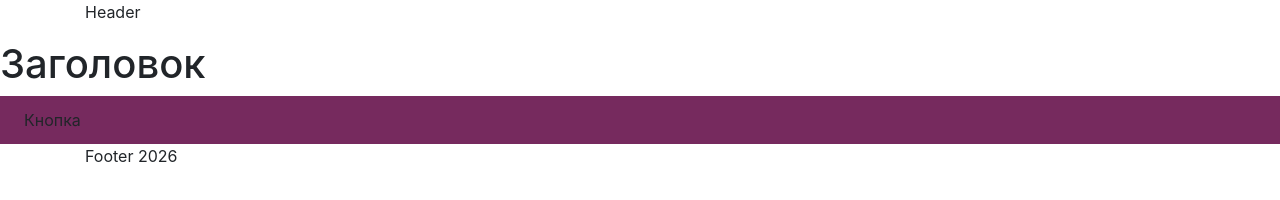
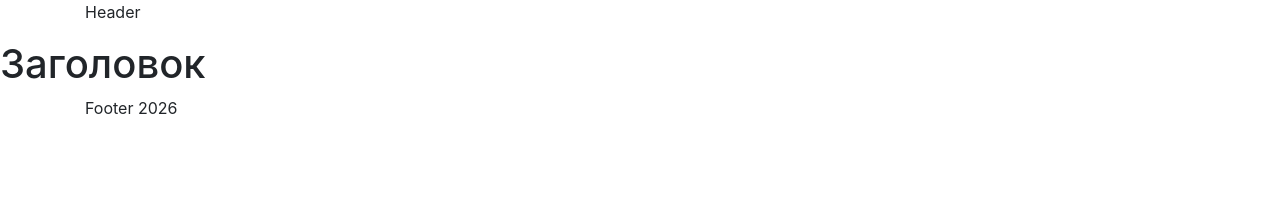
Before and after one commit to marykaweb/gulp, a website: page src/html/index.html in a window 1280 px wide. Drawn offline with nearby package versions, Linux system fonts and the light colour scheme; files that its build step writes are made by us from their sources.

Commit message:
fix ident in gulpfile, remove btn from index

```diff
--- a/src/html/index.html
+++ b/src/html/index.html
@@ -10,7 +10,6 @@
     @@include('components/header.html')
 
     <h1>Заголовок</h1>
-    <div class="button">Кнопка</div>
 
     @@include('components/footer.html')
 
```
Also changed, not shown: gulpfile.js (indentation only).
